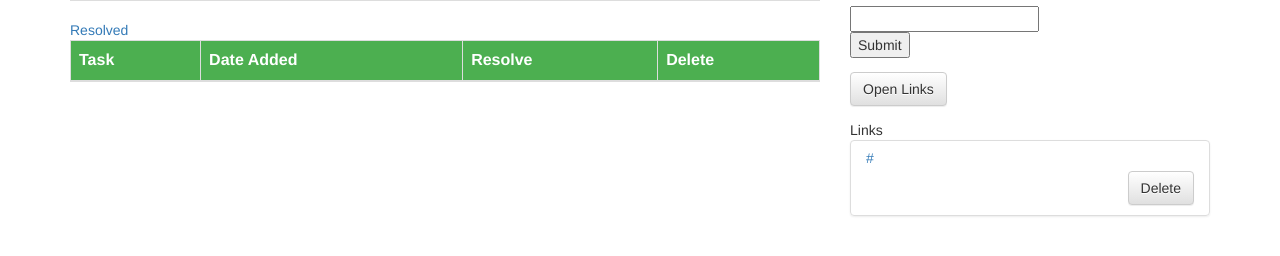
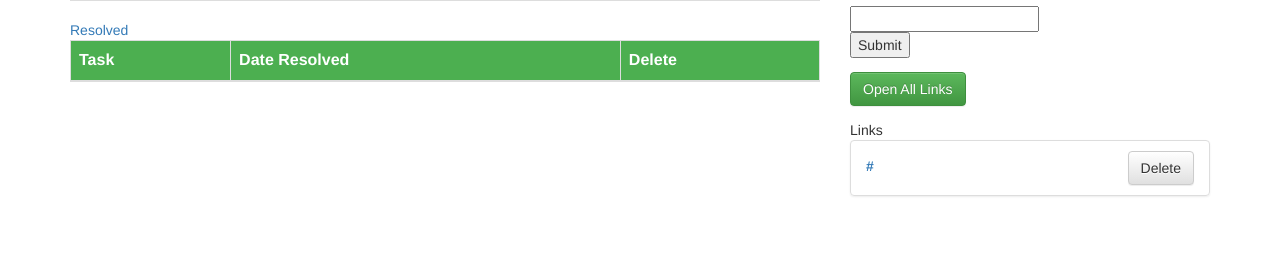
Before and after one commit to BishopJustice/MultiPage, a Flask app: template app/templates/project.html in a window 1280 px wide, after a click on "Resolved". Shown: the part 278-534 px from the top of the page. Run offline with Flask 2, Linux system fonts and the light colour scheme; the template is opened without the code that fills it: values that come from a table or form of the project are taken from there, others are empty; tables that the repository leaves empty hold one stand-in row (values such as "Sample post"); lists and menus that the app fills with data are empty; some libraries are stand-ins or nearby versions.

Commit message:
Cleaned Link Section

```diff
--- a/app/templates/project.html
+++ b/app/templates/project.html
@@ -55,8 +55,7 @@
                                 <thead>
                                     <tr>
                                         <th>Task</th>
-                                        <th>Date Added</th>
-                                        <th>Resolve</th>
+                                        <th>Date Resolved</th>
                                         <th>Delete</th>
                                     </tr>
                                 </thead>
@@ -66,13 +65,7 @@
                                             {% if item.pid == project.pid %}
                                                 {% if item.state == "Resolved" %}
                                                     <td>{{item.description}}</td>
-                                                    <td>{{item.opened_at}}</td>
-                                                    <td>
-                                                        <form action="{{ url_for('resolve_item')}}" method="post">
-                                                            <input name="itemid" value="{{ item.id }}" type="hidden">
-                                                            <input type="submit" value="Resolve">
-                                                        </form>
-                                                    </td>
+                                                    <td>{{item.resolved_at}}</td>
                                                     <td>
                                                         <form action="{{ url_for('delete_item')}}" method="post">
                                                             <input name="itemid" value="{{ item.id }}" type="hidden">
@@ -100,13 +93,13 @@
                 <input type="submit">
             </form>
             <form action="{{ url_for('open_links', pid=project.pid)}}" method="POST">
-                                    <button type="submit" class="btn btn-default">Open Links</button>
+                                    <button type="submit" class="btn btn-success">Open All Links</button>
                                     </form>
             Links
             <ul class="list-group">
                 {% for each in links %}
                     <li class="list-group-item">
-                        <h5 class="list-group-item-heading"><a href="{{ each.url }}">{{each.link_name}}</a></h5>
+                        <a href="{{ each.url }}"><strong>{{each.link_name}}</strong></a>
                         <span class="pull-right">
                             <form action="{{ url_for('delete_link', id=each.id, pid=project.pid)}}" method="POST">
                                 <button class="btn btn-default pull-right">Delete</button>
--- a/app/views.py
+++ b/app/views.py
@@ -55,7 +55,7 @@ def add_item():
     user = db.session.query(User).filter_by(email = session['email']).first().uid
     project = request.form['projectid']
     description = request.form['item_description']
-    opened_at = unicode(datetime.datetime.now())
+    opened_at = unicode(datetime.datetime.now().strftime('%Y/%m/%d %H:%M:%S'))
     item = Item(uid=user, pid=project, description=description, state="Open", opened_at=opened_at)
     db.session.add(item)
     db.session.commit()
@@ -65,7 +65,7 @@ def add_item():
 def resolve_item():
     item = db.session.query(Item).filter_by(id = request.form['itemid']).first()
     item.state = "Resolved"
-    item.resolved_at = datetime.datetime.now()
+    item.resolved_at = datetime.datetime.now().strftime('%Y/%m/%d %H:%M:%S')
     db.session.add(item)
     db.session.commit()
     return redirect(request.referrer)
```
Also changed, not shown: 1 other file.
